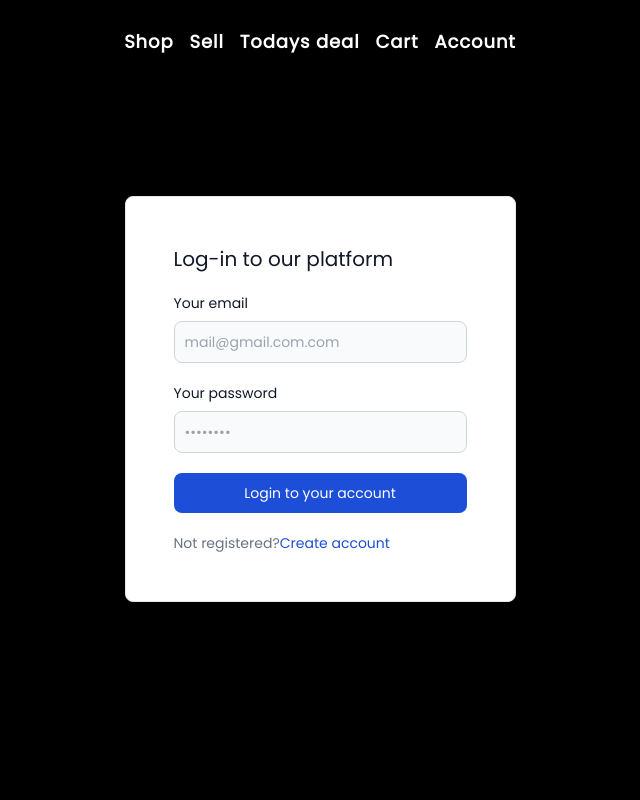
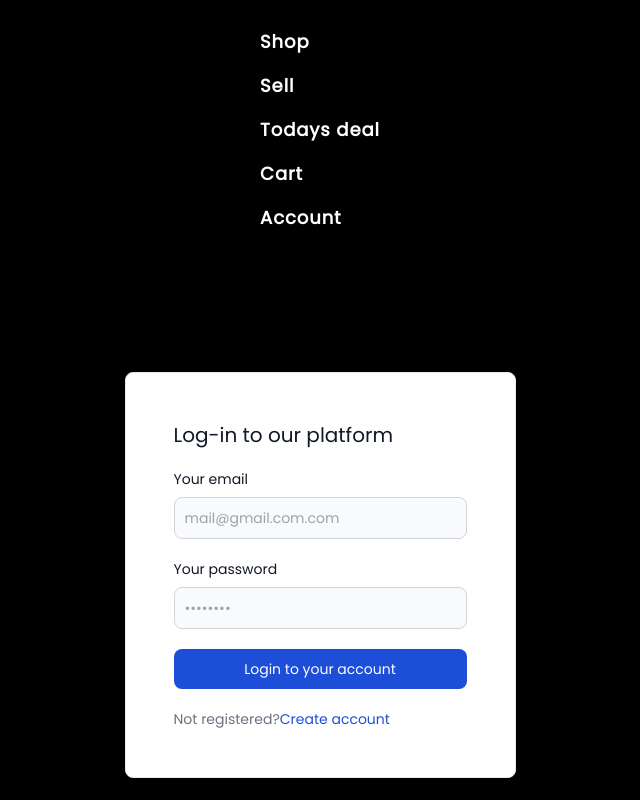
Before and after one commit to Nidhinsanju/Ecommerce, a Next.js app: page / in a window 1280 px wide. Shown: the whole page, without its empty margins (320-960 px from the left). Built offline with nearby package versions, Linux system fonts and the light colour scheme.

Commit message:
optimized for mobile screens also

```diff
--- a/src/components/Nav.tsx
+++ b/src/components/Nav.tsx
@@ -19,8 +19,10 @@ const ResponsiveNav: React.FC = () => {
   };
 
   return (
-    <div className="flex flex-col md:flex-row flex-wrap
-     justify-center  space-evenly items-center m-5 ">
+    <div
+      className="flex flex-col md:flex-row flex-wrap
+     justify-center  space-evenly items-center m-5 "
+    >
       <button
         className="text-white font-extrabold text-lg tracking-wider md:hidden"
         onClick={toggleDropdown}
@@ -29,7 +31,7 @@ const ResponsiveNav: React.FC = () => {
       </button>
 
       <div
-        className={`md:flex md:flex-row ${
+        className={`sm:flex md:flex-col ${
           isDropdownVisible ? "flex" : "hidden"
         }`}
       >
```
